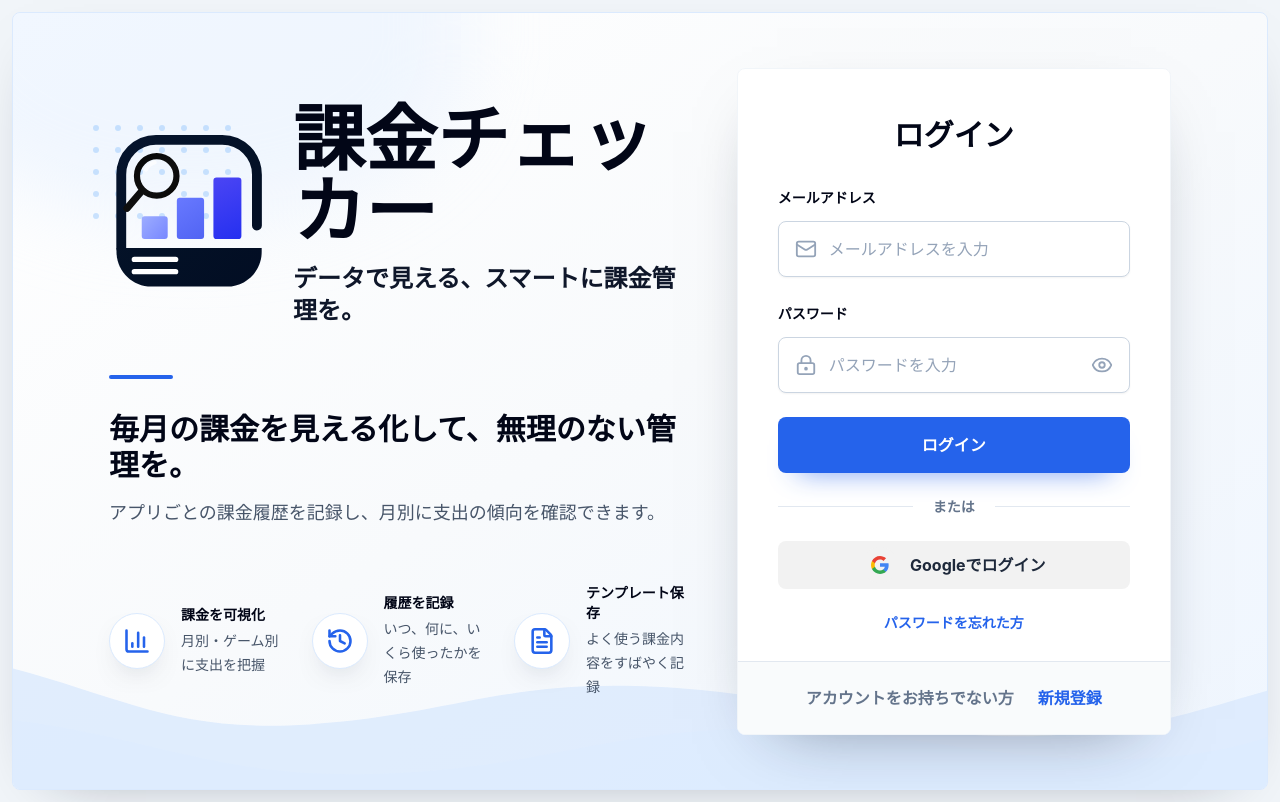
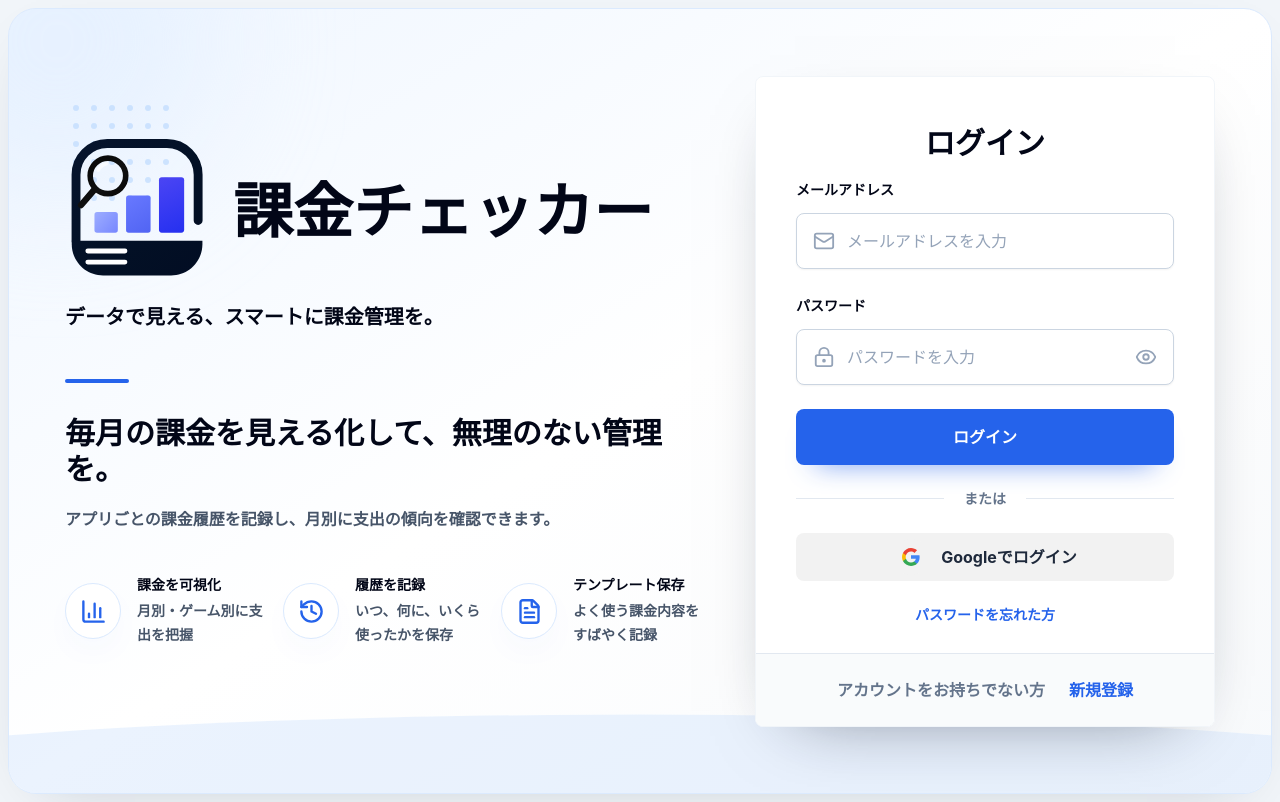
Before and after one commit to JuniorEngineer598/kakin-checker, a Next.js app: page /login in a window 1280 px wide. Built offline with nearby package versions, Linux system fonts and the light colour scheme.

Commit message:
ログイン画面のスマホ表示を調整

```diff
--- a/app/login/LoginForm.tsx
+++ b/app/login/LoginForm.tsx
@@ -4,10 +4,10 @@ import { Eye, LockKeyhole, Mail } from 'lucide-react';
 export default function LoginForm() {
   return (
     <div className="overflow-hidden rounded-lg border border-slate-100 bg-white/95 shadow-[0_24px_70px_-40px_rgba(15,23,42,0.55)] backdrop-blur">
-      <div className="px-8 pb-7 pt-10 sm:px-10 sm:pt-12">
+      <div className="px-8 pb-7 pt-6 sm:px-10 sm:pt-12">
         <h2 className="text-center text-3xl font-black tracking-normal text-slate-950">ログイン</h2>
 
-        <div className="mt-8 space-y-6">
+        <div className="mt-4 space-y-6">
           <label className="block">
             <span className="text-sm font-bold text-slate-950">メールアドレス</span>
             <span className="mt-3 flex h-14 items-center gap-3 rounded-lg border border-slate-300 bg-white px-4 text-slate-400 shadow-sm">
@@ -65,7 +65,7 @@ export default function LoginForm() {
         </div>
       </div>
 
-      <div className="flex items-center justify-center gap-6 border-t border-slate-200 bg-slate-50/80 px-8 py-6 text-sm font-bold sm:text-base">
+      <div className="flex flex-col items-center justify-center gap-2 border-t border-slate-200 bg-slate-50/80 px-6 py-5 text-center text-sm font-bold sm:flex-row sm:gap-6 sm:px-8 sm:py-6 sm:text-base">
         <span className="text-slate-500">アカウントをお持ちでない方</span>
         <button type="button" className="text-blue-600 hover:text-blue-700">
           新規登録
--- a/app/login/page.tsx
+++ b/app/login/page.tsx
@@ -1,108 +1,115 @@
-import { ChartColumn, FileText, History } from 'lucide-react';
-import LoginForm from './LoginForm';
+"use client";
+
+import Image from "next/image";
+import { BarChart3, FileText, History } from "lucide-react";
+import LoginForm from "./LoginForm";
 
 const features = [
   {
-    title: '課金を可視化',
-    description: '月別・ゲーム別に支出を把握',
-    icon: ChartColumn,
+    title: "課金を可視化",
+    description: "月別・ゲーム別に支出を把握",
+    icon: BarChart3,
   },
   {
-    title: '履歴を記録',
-    description: 'いつ、何に、いくら使ったかを保存',
+    title: "履歴を記録",
+    description: "いつ、何に、いくら使ったかを保存",
     icon: History,
   },
   {
-    title: 'テンプレート保存',
-    description: 'よく使う課金内容をすばやく記録',
+    title: "テンプレート保存",
+    description: "よく使う課金内容をすばやく記録",
     icon: FileText,
   },
 ];
 
 export default function LoginPage() {
   return (
-    <main className="min-h-screen bg-slate-100 p-3 text-slate-950">
-      <section className="relative min-h-[calc(100vh-1.5rem)] overflow-hidden rounded-lg border border-blue-100 bg-gradient-to-br from-white via-slate-50 to-blue-50 shadow-[0_18px_60px_-42px_rgba(15,23,42,0.5)]">
-        <div className="absolute -left-24 -top-28 h-80 w-[34rem] rounded-b-[55%] bg-blue-100/40 blur-2xl" aria-hidden="true" />
-        <div className="absolute left-20 top-28 grid grid-cols-7 gap-4 opacity-45" aria-hidden="true">
-          {Array.from({ length: 35 }).map((_, index) => (
-            <span key={index} className="h-1.5 w-1.5 rounded-full bg-blue-300" />
+    <main className="min-h-screen bg-slate-100 p-2">
+      <section className="relative min-h-[calc(100vh-16px)] overflow-hidden rounded-[28px] border border-blue-100 bg-gradient-to-br from-blue-50 via-white to-slate-50 px-5 py-5 shadow-[0_18px_60px_-35px_rgba(15,23,42,0.25)] sm:px-8 lg:px-14 lg:py-12">
+        <div className="pointer-events-none absolute -left-28 -top-32 h-80 w-80 rounded-full bg-blue-100/45 blur-3xl" />
+        <div className="pointer-events-none absolute bottom-0 left-0 h-28 w-full bg-blue-100/55 [clip-path:ellipse(74%_70%_at_50%_100%)]" />
+        <div className="pointer-events-none absolute left-16 top-24 hidden grid-cols-6 gap-3 opacity-70 sm:grid">
+          {Array.from({ length: 36 }).map((_, index) => (
+            <span key={index} className="h-1.5 w-1.5 rounded-full bg-blue-200" />
           ))}
         </div>
 
-        <svg
-          className="absolute bottom-0 left-0 h-56 w-full text-blue-100/80"
-          viewBox="0 0 1440 260"
-          preserveAspectRatio="none"
-          aria-hidden="true"
-        >
-          <path
-            fill="currentColor"
-            d="M0 120C130 155 190 195 340 185C520 173 570 125 790 145C980 163 1040 215 1235 194C1320 185 1382 162 1440 146V260H0V120Z"
-          />
-          <path
-            fill="currentColor"
-            fillOpacity="0.55"
-            d="M0 180C170 202 240 250 430 242C610 235 685 190 860 190C1030 190 1120 230 1288 225C1360 223 1410 210 1440 200V260H0V180Z"
-          />
-        </svg>
-
-        <div className="relative z-10 grid min-h-[calc(100vh-1.5rem)] grid-cols-1 items-center gap-10 px-6 py-10 lg:grid-cols-[1.15fr_0.85fr] lg:px-20 xl:px-24">
-          <div className="mx-auto flex w-full max-w-3xl flex-col">
-            <div className="flex flex-col gap-8">
-              <div className="flex flex-col items-start gap-6 sm:flex-row sm:items-center">
-                <img
-                  src="/kakin_checker_logo_mark_flat.svg"
-                  alt=""
-                  className="h-28 w-28 shrink-0 sm:h-36 sm:w-36 lg:h-40 lg:w-40"
-                  aria-hidden="true"
-                />
-                <div className="min-w-0">
-                  <h1 className="text-4xl font-black tracking-normal text-slate-950 sm:text-5xl lg:text-6xl xl:text-7xl">
-                    課金チェッカー
-                  </h1>
-                  <p className="mt-4 text-base font-semibold tracking-normal text-slate-900 sm:text-xl lg:text-2xl">
-                    データで見える、スマートに課金管理を。
-                  </p>
-                </div>
-              </div>
-
-              <div className="mt-4 h-1 w-16 rounded-full bg-blue-600" />
-
-              <div className="max-w-2xl">
-                <h2 className="text-2xl font-bold tracking-normal text-slate-950 sm:text-3xl">
-                  毎月の課金を見える化して、無理のない管理を。
-                </h2>
-                <p className="mt-4 text-base leading-8 text-slate-600 sm:text-lg">
-                  アプリごとの課金履歴を記録し、月別に支出の傾向を確認できます。
-                </p>
-              </div>
-
-              <div className="mt-6 grid gap-5 sm:grid-cols-3">
-                {features.map((feature) => {
-                  const Icon = feature.icon;
-
-                  return (
-                    <div key={feature.title} className="flex items-center gap-4">
-                      <div className="flex h-14 w-14 shrink-0 items-center justify-center rounded-full border border-blue-100 bg-white text-blue-600 shadow-[0_12px_30px_-20px_rgba(15,23,42,0.7)]">
-                        <Icon size={28} strokeWidth={2.2} aria-hidden="true" />
-                      </div>
-                      <div className="min-w-0">
-                        <p className="text-sm font-bold text-slate-950">{feature.title}</p>
-                        <p className="mt-1 text-sm leading-6 text-slate-600">{feature.description}</p>
-                      </div>
-                    </div>
-                  );
-                })}
-              </div>
+        <div className="relative z-10 mx-auto grid w-full max-w-7xl gap-4 lg:min-h-[calc(100vh-112px)] lg:grid-cols-[minmax(0,1fr)_460px] lg:items-center lg:gap-14">
+          <div className="grid gap-8 lg:gap-12">
+            <BrandHero />
+            <div className="hidden lg:block">
+              <FeatureIntro />
             </div>
           </div>
 
-          <div className="mx-auto w-full max-w-md lg:max-w-[460px]">
+          <div className="mx-auto w-full max-w-[440px] lg:max-w-none">
             <LoginForm />
+          </div>
+
+          <div className="lg:hidden">
+            <FeatureIntro />
           </div>
         </div>
       </section>
     </main>
   );
 }
+
+function BrandHero() {
+  return (
+    <section className="mx-auto flex max-w-[520px] flex-col items-center text-center lg:mx-0 lg:max-w-none lg:items-start lg:text-left">
+      <div className="flex items-center justify-center gap-3 sm:gap-6 lg:justify-start">
+        <Image
+          src="/kakin_checker_logo_mark_flat.svg"
+          alt="課金チェッカー"
+          width={156}
+          height={156}
+          priority
+          className="h-14 w-14 shrink-0 sm:h-32 sm:w-32 lg:h-36 lg:w-36"
+        />
+        <h1 className="text-3xl font-bold tracking-normal text-slate-950 sm:text-5xl lg:text-6xl">
+          課金チェッカー
+        </h1>
+      </div>
+      <p className="mt-3 text-sm font-bold leading-6 text-slate-950 sm:mt-5 sm:text-xl">
+        データで見える、スマートに課金管理を。
+      </p>
+    </section>
+  );
+}
+
+function FeatureIntro() {
+  return (
+    <section className="mx-auto max-w-[720px] lg:mx-0 mb-4">
+      <div className="h-1 w-16 rounded-full bg-blue-600" />
+      <h2 className="mt-8 text-2xl font-bold leading-tight text-slate-950 sm:text-3xl">
+        毎月の課金を見える化して、無理のない管理を。
+      </h2>
+      <p className="mt-4 text-base font-semibold leading-8 text-slate-600">
+        アプリごとの課金履歴を記録し、月別に支出の傾向を確認できます。
+      </p>
+
+      <div className="mt-10 grid gap-5 sm:grid-cols-3">
+        {features.map((feature) => {
+          const Icon = feature.icon;
+
+          return (
+            <article key={feature.title} className="flex items-center gap-4">
+              <div className="flex h-14 w-14 shrink-0 items-center justify-center rounded-full border border-blue-100 bg-white text-blue-600 shadow-[0_14px_35px_-24px_rgba(37,99,235,0.8)]">
+                <Icon size={27} strokeWidth={2.1} aria-hidden="true" />
+              </div>
+              <div className="min-w-0">
+                <h3 className="text-sm font-bold text-slate-950">
+                  {feature.title}
+                </h3>
+                <p className="mt-1 text-sm font-semibold leading-6 text-slate-600">
+                  {feature.description}
+                </p>
+              </div>
+            </article>
+          );
+        })}
+      </div>
+    </section>
+  );
+}
```
